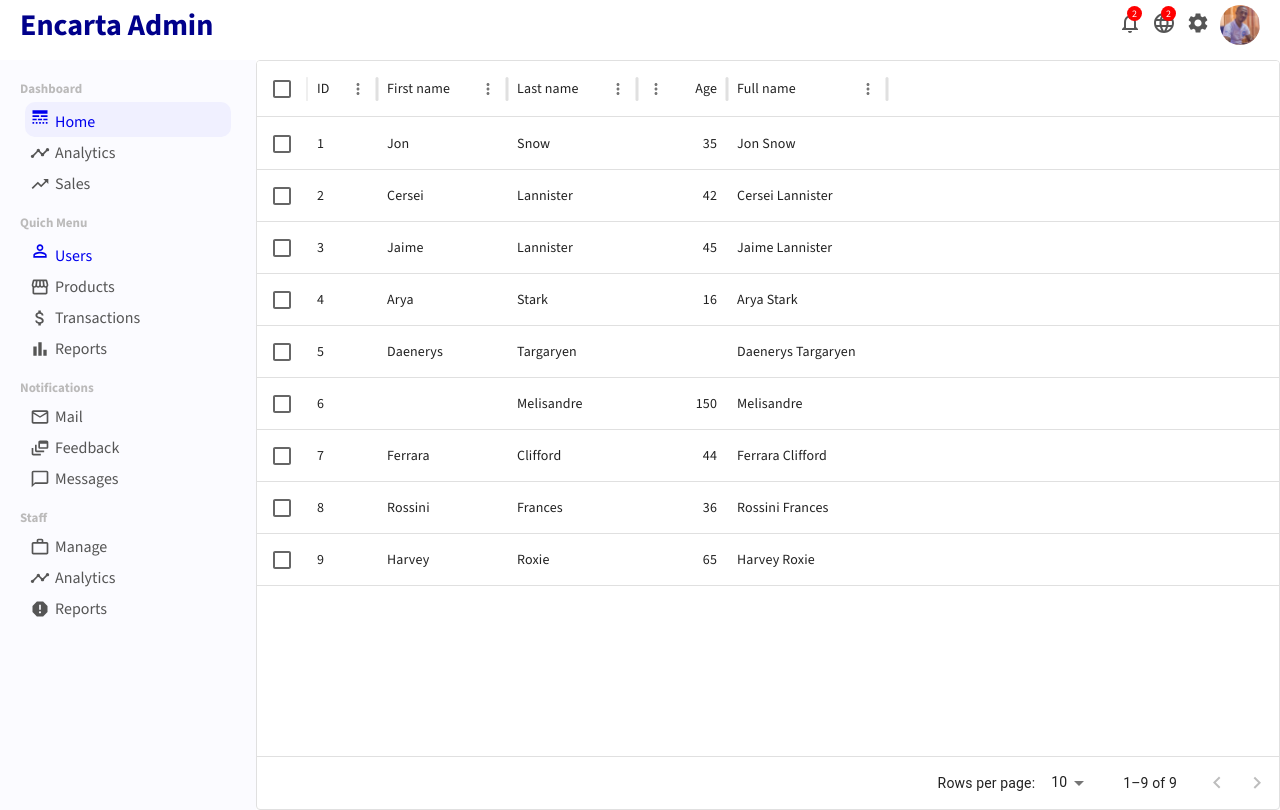
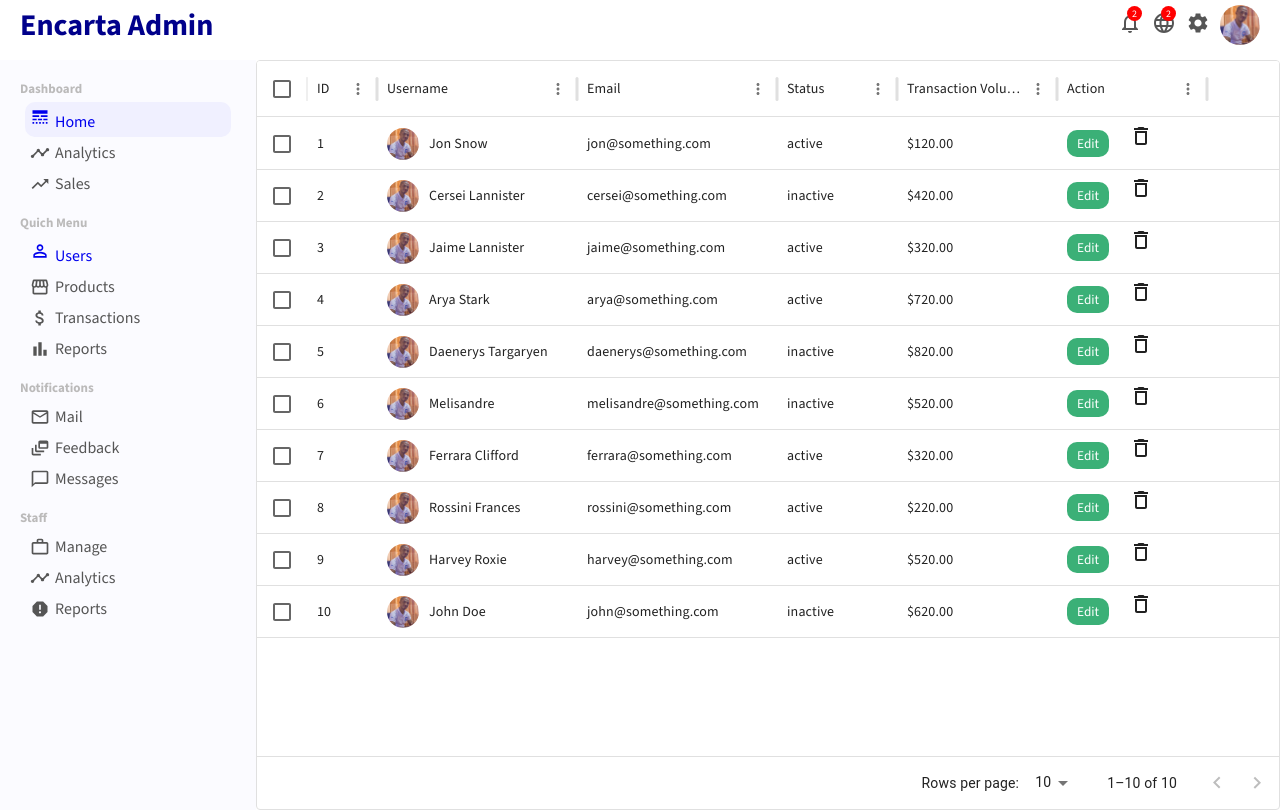
Before and after one commit to anyars-encarta/admin-panel, a React (Create React App) app: page /users in a window 1280 px wide. Built offline with nearby package versions, Linux system fonts and the light colour scheme.

Commit message:
Add users table with edit and delete action buttons

```diff
--- a/src/pages/userList/UserList.jsx
+++ b/src/pages/userList/UserList.jsx
@@ -1,5 +1,6 @@
 import React from 'react';
 import { DataGrid } from '@mui/x-data-grid';
+import { DeleteOutline } from '@mui/icons-material';
 
 import './userList.css';
 
@@ -7,34 +8,42 @@ const UserList = () => {
 
     const columns = [
         { field: 'id', headerName: 'ID', width: 70 },
-        { field: 'firstName', headerName: 'First name', width: 130 },
-        { field: 'lastName', headerName: 'Last name', width: 130 },
         {
-            field: 'age',
-            headerName: 'Age',
-            type: 'number',
-            width: 90,
+            field: 'user', headerName: 'Username', width: 200, renderCell: (params) => {
+                return (
+                    <div className='userListUser'>
+                        <img src={params.row.avatar} alt='' className='userListImage' />
+                        {params.row.username}
+                    </div>
+                )
+            }
         },
+        { field: 'email', headerName: 'Email', width: 200 },
+        { field: 'status', headerName: 'Status', width: 120 },
+        { field: 'transaction', headerName: 'Transaction Volume', width: 160 },
         {
-            field: 'fullName',
-            headerName: 'Full name',
-            description: 'This column has a value getter and is not sortable.',
-            sortable: false,
-            width: 160,
-            valueGetter: (value, row) => `${row.firstName || ''} ${row.lastName || ''}`,
+            field: 'action', headerName: 'Action', width: 150, renderCell: (params) => {
+                return (
+                    <>
+                        <button className="userListEdit">Edit</button>
+                        <DeleteOutline className="userListDelete" />
+                    </>
+                )
+            }
         },
     ];
 
     const rows = [
-        { id: 1, lastName: 'Snow', firstName: 'Jon', age: 35 },
-        { id: 2, lastName: 'Lannister', firstName: 'Cersei', age: 42 },
-        { id: 3, lastName: 'Lannister', firstName: 'Jaime', age: 45 },
-        { id: 4, lastName: 'Stark', firstName: 'Arya', age: 16 },
-        { id: 5, lastName: 'Targaryen', firstName: 'Daenerys', age: null },
-        { id: 6, lastName: 'Melisandre', firstName: null, age: 150 },
-        { id: 7, lastName: 'Clifford', firstName: 'Ferrara', age: 44 },
-        { id: 8, lastName: 'Frances', firstName: 'Rossini', age: 36 },
-        { id: 9, lastName: 'Roxie', firstName: 'Harvey', age: 65 },
+        { id: 1, username: 'Jon Snow', avatar: '/images/profile.jpg', email: 'jon@something.com', status: 'active', transaction: '$120.00', },
+        { id: 2, username: 'Cersei Lannister', avatar: '/images/profile.jpg', email: 'cersei@something.com', status: 'inactive', transaction: '$420.00', },
+        { id: 3, username: 'Jaime Lannister', avatar: '/images/profile.jpg', email: 'jaime@something.com', status: 'active', transaction: '$320.00', },
+        { id: 4, username: 'Arya Stark', avatar: '/images/profile.jpg', email: 'arya@something.com', status: 'active', transaction: '$720.00', },
+        { id: 5, username: 'Daenerys Targaryen', avatar: '/images/profile.jpg', email: 'daenerys@something.com', status: 'inactive', transaction: '$820.00', },
+        { id: 6, username: 'Melisandre', avatar: '/images/profile.jpg', email: 'melisandre@something.com', status: 'inactive', transaction: '$520.00', },
+        { id: 7, username: 'Ferrara Clifford', avatar: '/images/profile.jpg', email: 'ferrara@something.com', status: 'active', transaction: '$320.00', },
+        { id: 8, username: 'Rossini Frances', avatar: '/images/profile.jpg', email: 'rossini@something.com', status: 'active', transaction: '$220.00', },
+        { id: 9, username: 'Harvey Roxie', avatar: '/images/profile.jpg', email: 'harvey@something.com', status: 'active', transaction: '$520.00', },
+        { id: 10, username: 'John Doe', avatar: '/images/profile.jpg', email: 'john@something.com', status: 'inactive', transaction: '$620.00', },
     ];
 
     return (
--- a/src/pages/userList/userList.css
+++ b/src/pages/userList/userList.css
@@ -1,3 +1,30 @@
 .userList {
     flex: 4;
+
+    .userListUser {
+        display: flex;
+        align-items: center;
+
+        .userListImage {
+            width: 32px;
+            height: 32px;
+            border-radius: 50%;
+            object-fit: cover;
+            margin-right: 10px;
+        }
+    }
+
+        .userListEdit {
+            border: none;
+            border-radius: 10px;
+            padding: 5px 10px;
+            background-color: #3bb077;
+            color: white;
+            cursor: pointer;
+            margin-right: 20px;
+        }
+
+        .userListDelete {
+            cursor: pointer;
+        }
 }
```
